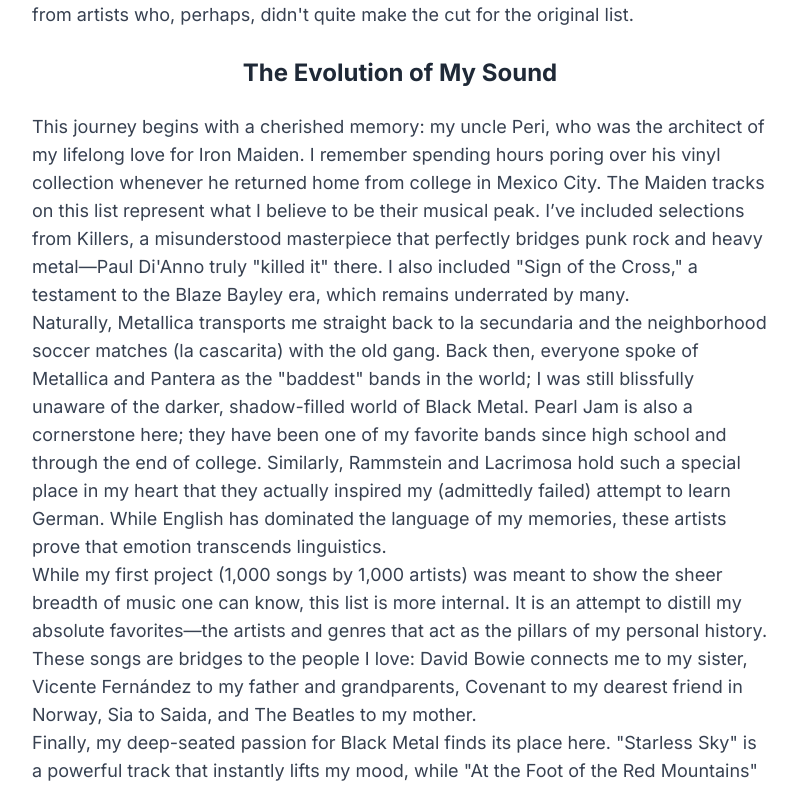
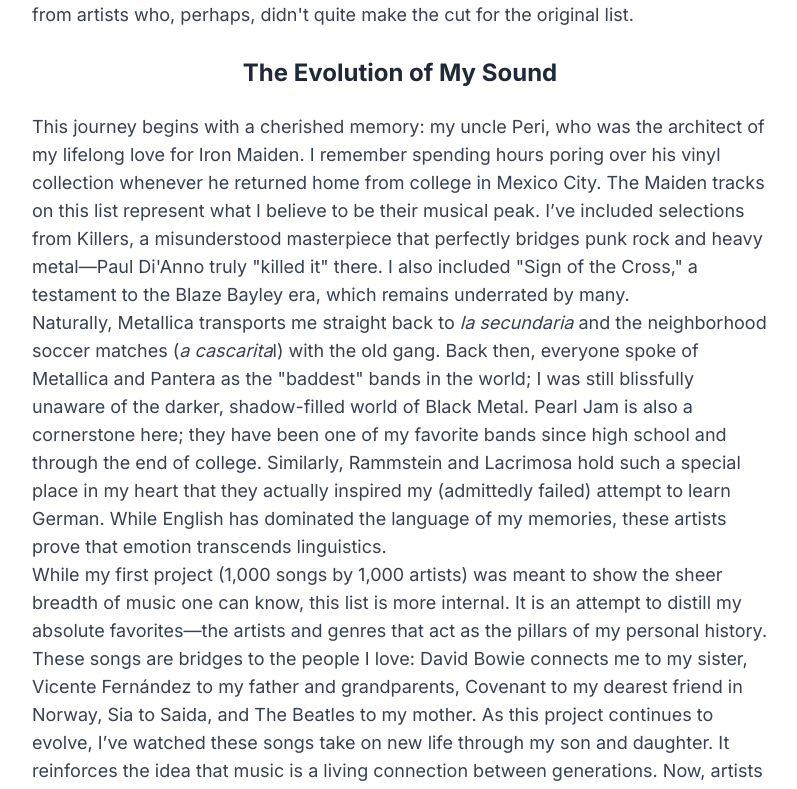
Before and after one commit to caesantibanez/project_cini, a plain HTML site: page index.html in a window 1280 px wide. Shown: the part 3026-3815 px from the top of the page, without its empty margins (240-1037 px from the left). Drawn offline with nearby package versions, Linux system fonts and the light colour scheme.

Commit message:
Update index.html

```diff
--- a/index.html
+++ b/index.html
@@ -126,13 +126,14 @@
                 This journey begins with a cherished memory: my uncle Peri, who was the architect of my lifelong love for Iron Maiden. I remember spending hours poring over his vinyl collection whenever he returned home
                 from college in Mexico City. The Maiden tracks on this list represent what I believe to be their musical peak. I’ve included selections from Killers, a misunderstood masterpiece that perfectly bridges punk
                 rock and heavy metal—Paul Di'Anno truly "killed it" there. I also included "Sign of the Cross," a testament to the Blaze Bayley era, which remains underrated by many. <br>
-                Naturally, Metallica transports me straight back to la secundaria and the neighborhood soccer matches (la cascarita) with the old gang. Back then, everyone spoke of Metallica and Pantera as the "baddest" bands
+                Naturally, Metallica transports me straight back to <i>la secundaria</i> and the neighborhood soccer matches (<i>a cascarita</i>l) with the old gang. Back then, everyone spoke of Metallica and Pantera as the "baddest" bands
                 in the world; I was still blissfully unaware of the darker, shadow-filled world of Black Metal. Pearl Jam is also a cornerstone here; they have been one of my favorite bands since high school and through
                 the end of college. Similarly, Rammstein and Lacrimosa hold such a special place in my heart that they actually inspired my (admittedly failed) attempt to learn German. While English has dominated the
                 language of my memories, these artists prove that emotion transcends linguistics. <br>
                 While my first project (1,000 songs by 1,000 artists) was meant to show the sheer breadth of music one can know, this list is more internal. It is an attempt to distill my absolute favorites—the artists and genres
                 that act as the pillars of my personal history. These songs are bridges to the people I love: David Bowie connects me to my sister, Vicente Fernández to my father and grandparents, Covenant to my dearest friend
-                in Norway, Sia to Saida, and The Beatles to my mother.<br>
+                in Norway, Sia to Saida, and The Beatles to my mother. As this project continues to evolve, I’ve watched these songs take on new life through my son and daughter. It reinforces the idea that music is a living connection between
+                generations. Now, artists like The Beatles, Gorillaz, and Bob Dylan have become the essential soundtrack to our daily lives—whether we're driving to school or heading out on a weekend adventure.<br>
                 Finally, my deep-seated passion for Black Metal finds its place here. "Starless Sky" is a powerful track that instantly lifts my mood, while "At the Foot of the Red Mountains" awakens a primal desire to isolate—to
                 retreat far into the north, lost within the silence of a dark, snow-covered forest.
                </p>
```
